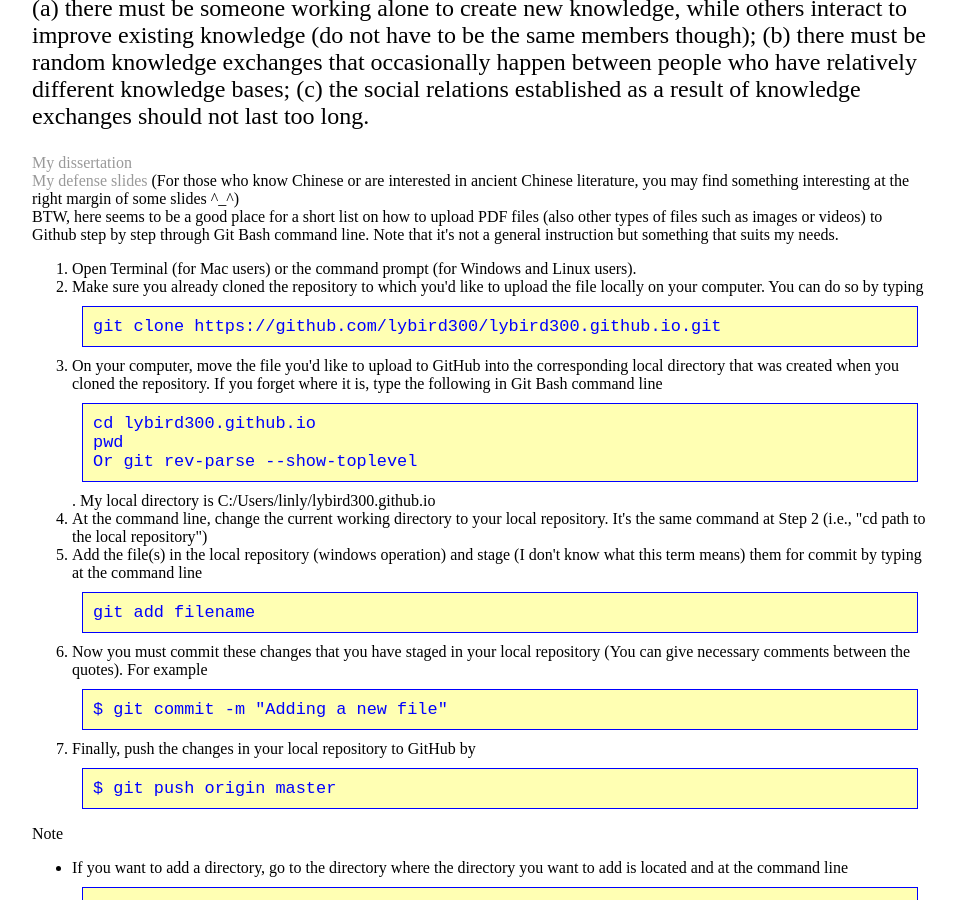
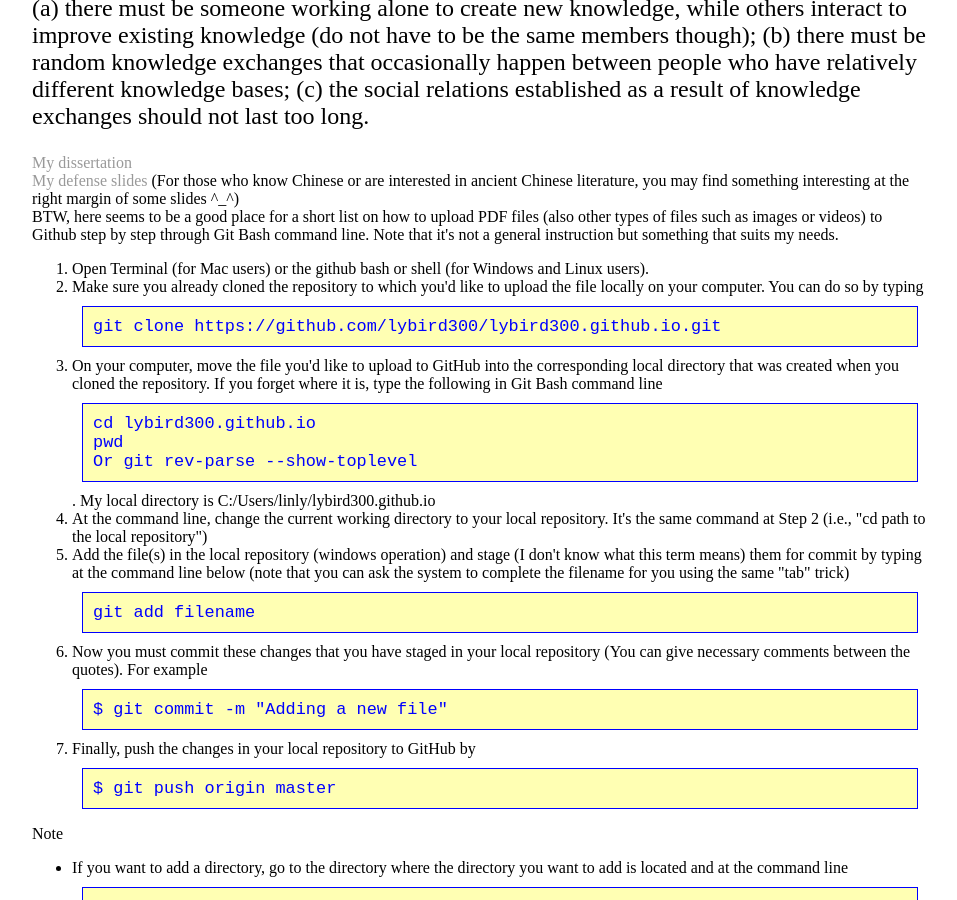
Before and after one commit to lybird300/lybird300.github.io, a Jekyll site: the page built from before/index.html, in a window 1280 px wide and 900 px high, scrolled down 1133 px. Shown: the whole window, without its empty margins (160-1117 px from the left). Built offline with Jekyll 4.4.1, drawn with Linux system fonts in a browser that asks for light colours.

Commit message:
Update index.html

```diff
--- a/before/index.html
+++ b/before/index.html
@@ -15,11 +15,11 @@ My doctoral dissertation work addresses the theoretical and methodological chall
 <a href="http://lybird300.github.io/YLin_Defense_Dec3_14.pdf">My defense slides</a> (For those who know Chinese or are interested in ancient Chinese literature, you may find something interesting at the right margin of some slides ^_^)
 <br/>BTW, here seems to be a good place for a short list on how to upload PDF files (also other types of files such as images or videos) to Github step by step through Git Bash command line. Note that it's not a general instruction but something that suits my needs.
 <ol>
-<li>Open Terminal (for Mac users) or the command prompt (for Windows and Linux users).</li>
+<li>Open Terminal (for Mac users) or the github bash or shell (for Windows and Linux users).</li>
 <li>Make sure you already cloned the repository to which you'd like to upload the file locally on your computer. You can do so by typing<br/><pre><code>git clone https://github.com/lybird300/lybird300.github.io.git</code></pre></li>
 <li>On your computer, move the file you'd like to upload to GitHub into the corresponding local directory that was created when you cloned the repository. If you forget where it is, type the following in Git Bash command line<br/><pre><code>cd lybird300.github.io<br/>pwd<br/>Or git rev-parse --show-toplevel</code></pre>. My local directory is C:/Users/linly/lybird300.github.io</li>
 <li>At the command line, change the current working directory to your local repository. It's the same command at Step 2 (i.e., "cd path to the local repository")</li>
-<li>Add the file(s) in the local repository (windows operation) and stage (I don't know what this term means) them for commit by typing at the command line<br/><pre><code>git add filename</code></pre></li>
+<li>Add the file(s) in the local repository (windows operation) and stage (I don't know what this term means) them for commit by typing at the command line below (note that you can ask the system to complete the filename for you using the same "tab" trick)<br/><pre><code>git add filename</code></pre></li>
 <li>Now you must commit these changes that you have staged in your local repository (You can give necessary comments between the quotes). For example<pre><code>$ git commit -m "Adding a new file"</code></pre></li>
 <li>Finally, push the changes in your local repository to GitHub by <pre><code>$ git push origin master</code></pre></li>
 </ol>
```
